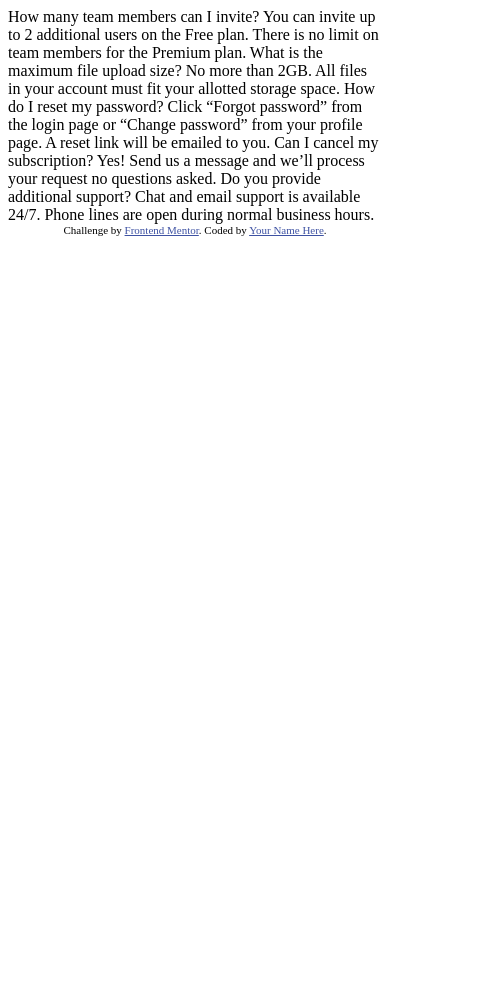
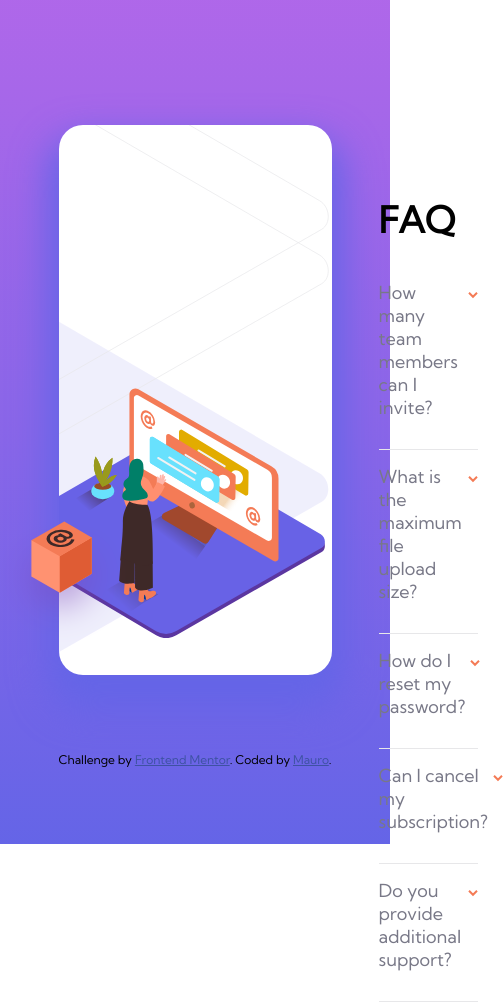
Before and after one commit to MauroLG/fm-faq-accordion-card, a plain HTML site: page index.html in a window 390 px wide. Shown: the whole page, 503 px wide, since content can reach past the window. Before the commit the page ends 844 px from the top, so only its background shows below. Drawn offline with Linux system fonts and the light colour scheme.

Commit message:
Desktop version ready. Mobile on working

```diff
--- a/index.html
+++ b/index.html
@@ -1,40 +1,103 @@
 <!DOCTYPE html>
 <html lang="en">
   <head>
-  <meta charset="UTF-8">
-  <meta name="viewport" content="width=device-width, initial-scale=1.0"> <!-- displays site properly based on user's device -->
+    <meta charset="UTF-8" />
+    <meta name="viewport" content="width=device-width, initial-scale=1.0" />
+    <!-- displays site properly based on user's device -->
 
-  <link rel="icon" type="image/png" sizes="32x32" href="./images/favicon-32x32.png">
-
+    <link
+      rel="icon"
+      type="image/png"
+      sizes="32x32"
+      href="./images/favicon-32x32.png"
+    />
+    <link rel="preconnect" href="https://fonts.gstatic.com" />
+    <link
+      href="https://fonts.googleapis.com/css2?family=Kumbh+Sans&display=swap"
+      rel="stylesheet"
+    />
+    <link rel="stylesheet" href="styles.css" />
     <title>Frontend Mentor | FAQ Accordion Card</title>
-
-  <!-- Feel free to remove these styles or customise in your own stylesheet 👍 -->
-  <style>
-    .attribution { font-size: 11px; text-align: center; }
-    .attribution a { color: hsl(228, 45%, 44%); }
-  </style>
   </head>
   <body>
-  How many team members can I invite?
-  You can invite up to 2 additional users on the Free plan. There is no limit on
-  team members for the Premium plan.
-
-  What is the maximum file upload size?
-  No more than 2GB. All files in your account must fit your allotted storage space.
-
-  How do I reset my password?
-  Click “Forgot password” from the login page or “Change password” from your profile page.
-  A reset link will be emailed to you.
-
-  Can I cancel my subscription?
-  Yes! Send us a message and we’ll process your request no questions asked.
-
-  Do you provide additional support?
-  Chat and email support is available 24/7. Phone lines are open during normal business hours.
-
+    <main class="main-container">
+      <section class="img-container">
+        <div class="img-container__mobile">
+          <img src="images/illustration-woman-online-mobile.svg"">
+        </div>
+        <div class="img-container__desktop">
+          <img src="images/illustration-woman-online-desktop.svg" alt="" />
+        </div>
+        <div class="img-container__box">
+          <img src="images/illustration-box-desktop.svg" alt="" />
+        </div>
+      </section>
+      <section class="right">
+        <div class="title-faq"><h1>FAQ</h1></div>
+        <div class="accordion">
+          <div class="accordion__qa" tabindex="1">
+            <label class="accordion__question"
+              >How many team members can I invite?</label
+            >
+            <div class="accordion__answer">
+              <p>
+                You can invite up to 2 additional users on the Free plan. There
+                is no limit on team members for the Premium plan.
+              </p>
+            </div>
+          </div>
+          <div class="accordion__qa" tabindex="2">
+            <label class="accordion__question"
+              >What is the maximum file upload size?</label
+            >
+            <div class="accordion__answer">
+              <p>
+                No more than 2GB. All files in your account must fit your
+                allotted storage space.
+              </p>
+            </div>
+          </div>
+          <div class="accordion__qa" tabindex="3">
+            <label class="accordion__question"
+              >How do I reset my password?</label
+            >
+            <div class="accordion__answer">
+              <p>
+                Click “Forgot password” from the login page or “Change password”
+                from your profile page. A reset link will be emailed to you.
+              </p>
+            </div>
+          </div>
+          <div class="accordion__qa" tabindex="4">
+            <label class="accordion__question"
+              >Can I cancel my subscription?</label
+            >
+            <div class="accordion__answer">
+              <p>
+                Yes! Send us a message and we’ll process your request no
+                questions asked.
+              </p>
+            </div>
+          </div>
+          <div class="accordion__qa" tabindex="5">
+            <label class="accordion__question"
+              >Do you provide additional support?</label
+            >
+            <div class="accordion__answer">
+              <p>
+                Chat and email support is available 24/7. Phone lines are open
+                during normal business hours.
+              </p>
+            </div>
+          </div>
+        </div>
+      </section>
+    </main>
     <div class="attribution">
-    Challenge by <a href="https://www.frontendmentor.io?ref=challenge" target="_blank">Frontend Mentor</a>.
-    Coded by <a href="#">Your Name Here</a>.
+      Challenge by
+      <a href="https://www.frontendmentor.io?ref=challenge" target="_blank"
+        >Frontend Mentor</a
+      >. Coded by <a href="https://www.twitter.com/devafterall">Mauro</a>.
     </div>
   </body>
 </html>
--- /dev/null
+++ b/styles.css
@@ -0,0 +1,197 @@
+/* VARIABLES */
+
+:root {
+  --text-very-dark-desaturated-blue: hsl(238, 29%, 16%);
+  --text-soft-red: hsl(14, 88%, 65%);
+  --text-very-dark-grayish-blue: hsl(237, 12%, 33%);
+  --text-dark-grayish-blue: hsl(240, 6%, 50%);
+  --bg-soft-violet: hsl(273, 75%, 66%);
+  --bg-soft-blue: hsl(240, 73%, 65%);
+  --divider-light-grayish-blue: hsl(240, 5%, 91%);
+}
+
+* {
+  margin: 0;
+  padding: 0;
+  box-sizing: border-box;
+}
+
+html {
+  font-family: 'kumbh Sans';
+  font-size: 12px;
+}
+
+body {
+  background: linear-gradient(
+    0deg,
+    var(--bg-soft-blue) 0%,
+    var(--bg-soft-violet) 100%
+  );
+  min-height: 100vh;
+  background-repeat: no-repeat;
+  display: grid;
+  justify-content: center;
+  grid-template-rows: 4fr 1fr;
+  align-items: center;
+}
+
+.main-container {
+  display: grid;
+  background: white;
+  box-shadow: 0px 2rem 3rem 1rem var(--bg-soft-blue);
+  border-radius: 2rem;
+  width: 70vw;
+  max-width: 1100px;
+  height: 70vh;
+  min-height: 480px;
+  max-height: 550px;
+  margin-top: 100px;
+
+  justify-items: flex-start;
+  align-self: flex-end;
+  grid-template-columns: repeat(2, 1fr);
+  column-gap: 20px;
+}
+
+.img-container {
+  width: 100%;
+}
+
+.img-container__mobile {
+  display: none;
+}
+
+.img-container__desktop {
+  background-position: -582px -290px;
+  display: block;
+  overflow: hidden;
+  height: 100%;
+  background-image: url(images/bg-pattern-desktop.svg);
+  background-repeat: no-repeat;
+}
+
+.img-container__desktop img {
+  position: relative;
+  top: 15%;
+  right: 90px;
+}
+
+.img-container__box {
+  position: relative;
+  bottom: 62%;
+  right: 93px;
+}
+
+.img-container__box img {
+}
+
+.attribution {
+  font-size: 1rem;
+  text-align: center;
+}
+.attribution a {
+  color: hsl(228, 45%, 44%);
+}
+
+.right {
+  width: 100%;
+  padding-top: 6rem;
+}
+
+.title-faq {
+  font-size: 2rem;
+  margin-bottom: 2rem;
+}
+
+.accordion {
+  width: 80%;
+  display: flex;
+  flex-direction: column;
+  justify-content: space-between;
+}
+
+.accordion__qa {
+  display: flex;
+  flex-direction: column;
+  justify-content: space-between;
+  border-bottom: 1px solid var(--divider-light-grayish-blue);
+}
+
+.accordion__question {
+  font-size: 1.5rem;
+  height: 100%;
+  padding: 15px 0;
+  display: flex;
+  justify-content: space-between;
+  color: var(--text-dark-grayish-blue);
+  text-decoration: none;
+  cursor: pointer;
+}
+
+.accordion__question::after {
+  margin-left: 5px;
+  content: url(images/icon-arrow-down.svg);
+}
+
+.accordion__question:hover {
+  color: var(--text-soft-red);
+}
+
+.accordion__answer {
+  display: block;
+  height: 0;
+  opacity: 0;
+  overflow: hidden;
+  margin-bottom: 15px;
+  padding-right: 25px;
+  font-size: 1.3rem;
+  line-height: 20px;
+  padding-right: 20px;
+  color: var(--text-dark-grayish-blue);
+  transition: opacity 1s ease-out;
+}
+
+.accordion__qa:focus {
+  outline: none;
+}
+
+.accordion__qa:focus .accordion__question {
+  font-weight: 600;
+  outline: none;
+}
+
+.accordion__qa:focus .accordion__answer {
+  opacity: 1;
+  height: auto;
+}
+
+.accordion__qa:focus .accordion__question::after {
+  transform: rotate(180deg);
+  transition: 0.2s ease-in;
+}
+
+@media (max-width: 1350px) {
+  .main-container {
+    grid-template-columns: 300px 1fr;
+  }
+
+  .img-container__desktop {
+    background-size: 700px;
+    background-position: -430px -125px;
+  }
+
+  .img-container__desktop img {
+    height: 250px;
+    top: 30%;
+    right: 62px;
+  }
+
+  .img-container__box {
+    bottom: 55%;
+    right: 62px;
+  }
+
+  .img-container__box img {
+    width: 43%;
+  }
+}
```
Lines whose indentation alone changed are shown as unchanged.
